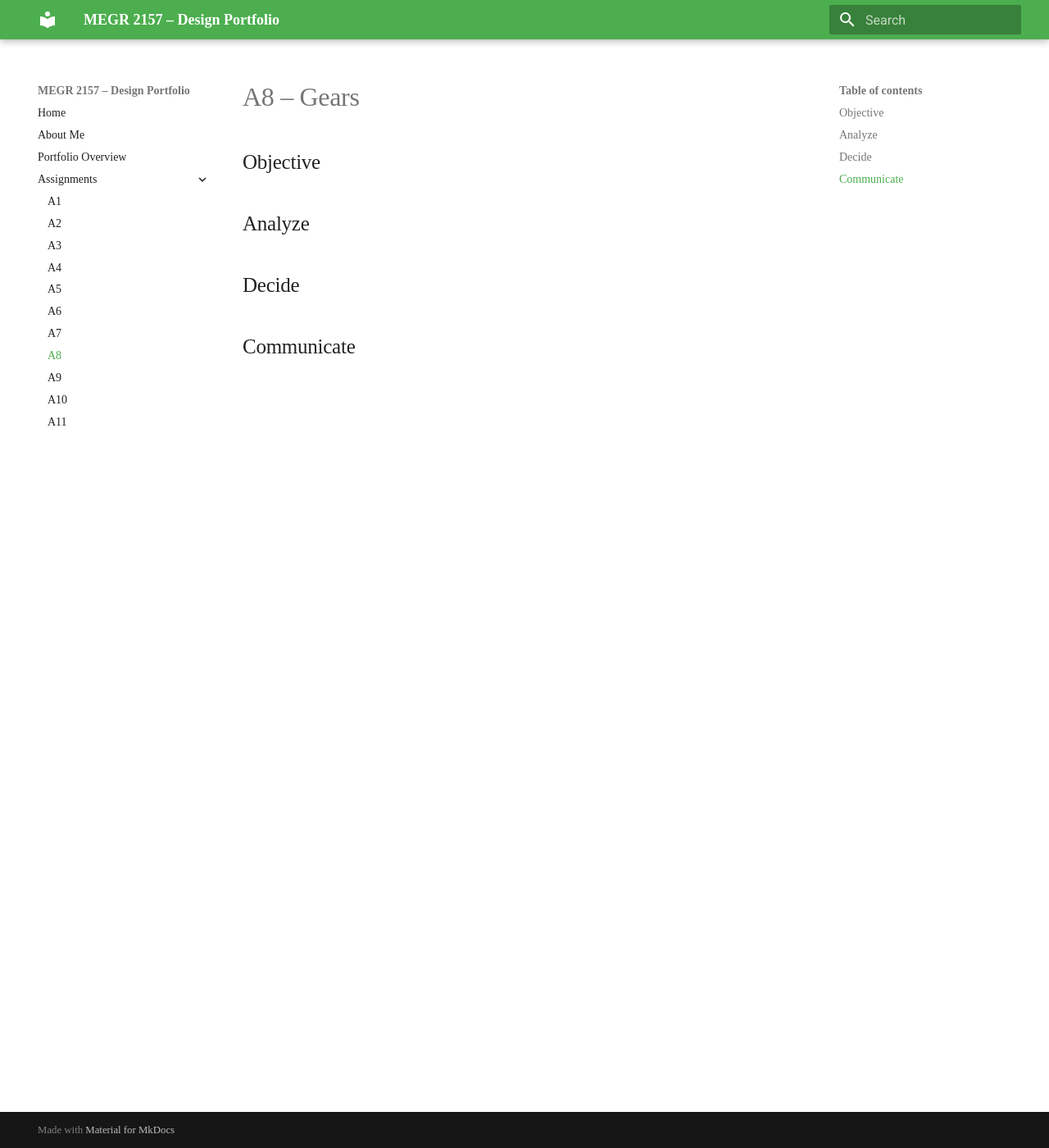
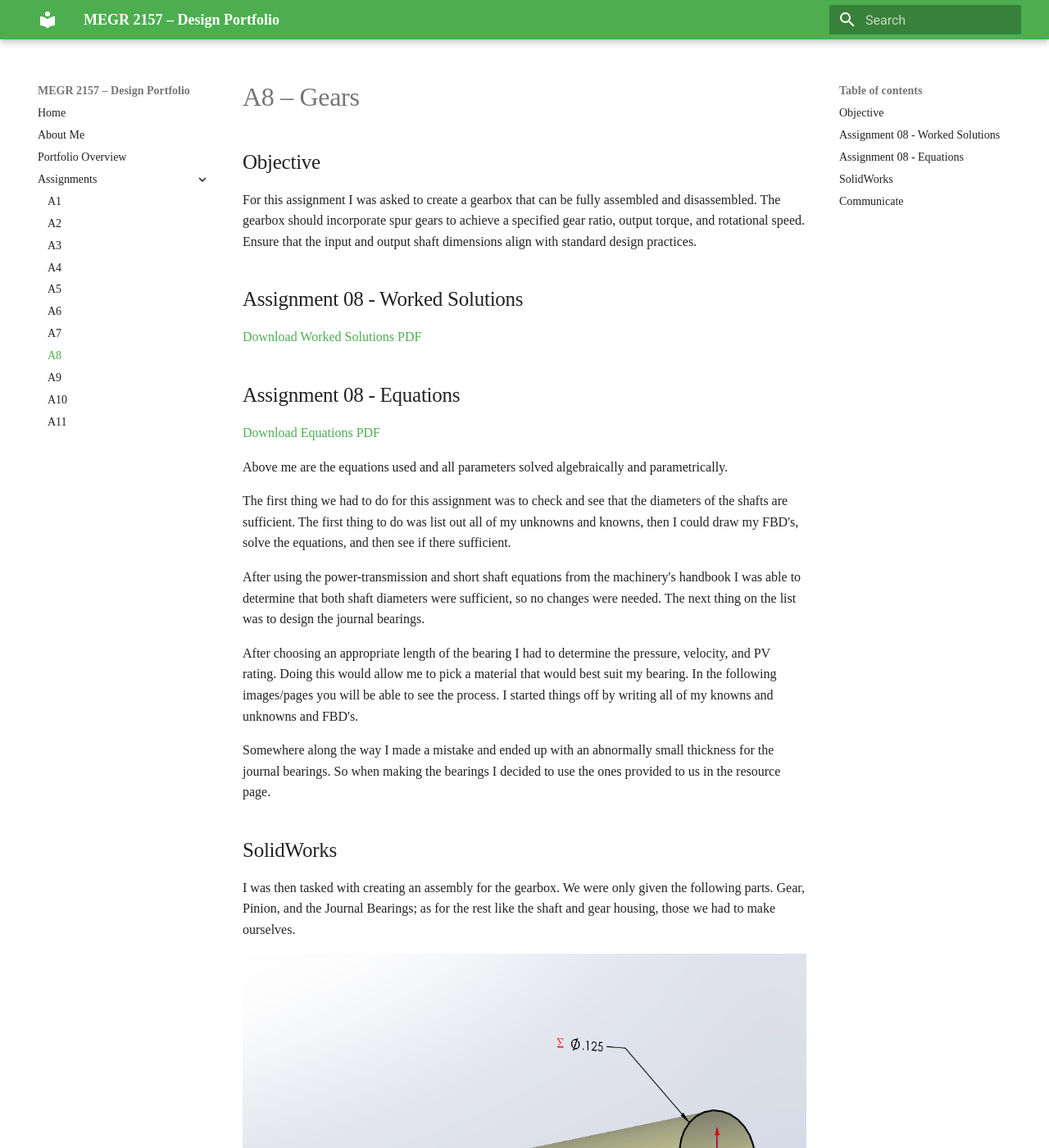
Before and after one commit to carandapz/design-projects-portfolio, an MkDocs documentation site: the page built from docs/assignments/A08/index.md, in a window 1280 px wide and 1400 px high. Shown: the whole window at 82% size. Built offline with MkDocs 1.6.1 and Material for MkDocs 9.7.7, drawn with Linux system fonts in a browser that asks for light colours; some of the changed text lies outside the part shown.

Commit message:
Update index.md

```diff
--- a/docs/assignments/A08/index.md
+++ b/docs/assignments/A08/index.md
@@ -2,11 +2,54 @@
 
 ## Objective
 
-
-## Analyze
+For this assignment I was asked to create a gearbox that can be fully assembled and disassembled. The gearbox should incorporate spur gears to achieve a specified gear ratio, output torque, and rotational speed. Ensure that the input and output shaft dimensions align with standard design practices.
 
 
-## Decide
+## Assignment 08 - Worked Solutions
+
+[Download Worked Solutions PDF](A8WORK.pdf)
 
 
+## Assignment 08 - Equations
+
+[Download Equations PDF](A8eqs.pdf)
+
+
+Above me are the equations used and all parameters solved algebraically and parametrically.
+
+The first thing we had to do for this assignment was to check and see that the diameters of the shafts are sufficient. The first thing to do was list out all of my unknowns and knowns, then I could draw my FBD's, solve the equations, and then see if there sufficient.
+
+After using the power-transmission and short shaft equations from the machinery's handbook I was able to determine that both shaft diameters were sufficient, so no changes were needed. The next thing on the list was to design the journal bearings.
+
+After choosing an appropriate length of the bearing I had to determine the pressure, velocity, and PV rating. Doing this would allow me to pick a material that would best suit my bearing. In the following images/pages you will be able to see the process. I started things off by writing all of my knowns and unknowns and FBD's.
+
+Somewhere along the way I made a mistake and ended up with an abnormally small thickness for the journal bearings. So when making the bearings I decided to use the ones provided to us in the resource page.
+
+
+## SolidWorks
+
+I was then tasked with creating an assembly for the gearbox. We were only given the following parts. Gear, Pinion, and the Journal Bearings; as for the rest like the shaft and gear housing, those we had to make ourselves.
+
+![eighthdiam_shaft.png](eighthdiam_shaft.png)
+![sizeofhousing.png](sizeofhousing.png)
+![loactionofdiamgear.png](loactionofdiamgear.png)
+![loaction_sizeofholesforgearhousing.png](loaction_sizeofholesforgearhousing.png)
+![locationanddiampinion.png](locationanddiampinion.png)
+![depthforlidhousing.png](depthforlidhousing.png)
+![gearshell.png](gearshell.png)
+![screw_holes_locationand_diam.png](screw_holes_locationand_diam.png)
+![pinion_bearing_lid.png](pinion_bearing_lid.png)
+![mates.png](mates.png)
+![gear_bearing_mainhousing.png](gear_bearing_mainhousing.png)
+![pinion_bearing_lid.png](pinion_bearing_lid.png)
+
+
+Above is the progression from shaft to shell to screw hole (to secure the housing), to assembly of all the parts together.
+One thing to note is that the mating for the gears is incorrect I could not figure out how to mesh them properly so that they could freely spin. It may have to do with he fact that my previous mates impede it from spinning. I also included a sliced view of the inside of my housing so that, others could see the amount of room left inside the housing itself, this extra room is unnecessary and in future iterations should probably be reduced and optimized for weight, size and cost.
+
 ## Communicate
+
+This assignment taught me a lot about gears, as my previous experience with gears only included the commonly used gear ratio to find the number of teeth for a gear. This assignment went beyond that and introduced me to new equations that use gear ratio to find out it's limits and tolerances for forces on its shafts and other parts such  as the bearings. Another thing to note is that, it matters which edges and faces are mated with which, because if a certain face is mated in a certain way, it will avoid desired movement as noted when trying to mesh the gear properly and have it move.
+
+This Assignment took me around 10 hours to complete, a lot of back and forth between equations and CAD to figure out discrepancy's mostly because
+I inputted the incorrect values.
```
